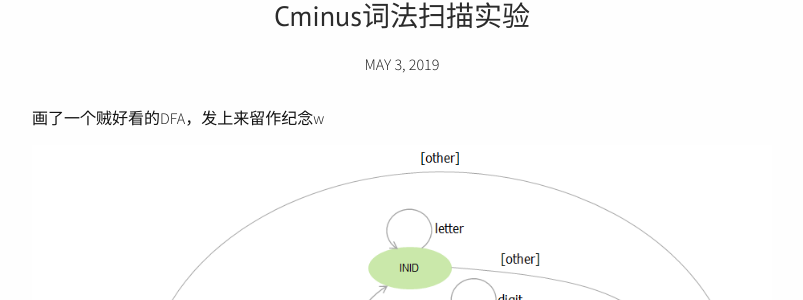
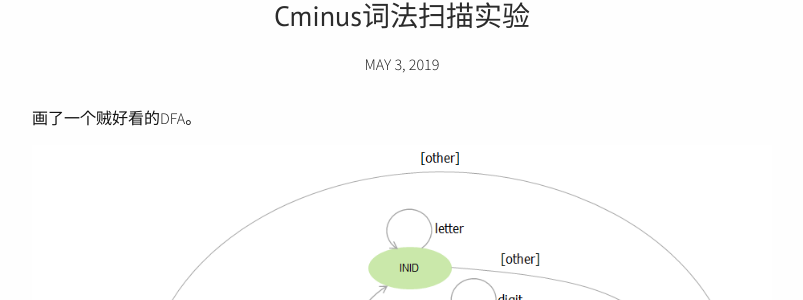
Before and after one commit to Stan7s/stan7s.github.io, a Jekyll site: the page built from _posts/2019-05-03-005.markdown, in a window 1280 px wide. Shown: the part 325-625 px from the top of the page, without its empty margins (238-1041 px from the left). Built offline with Jekyll 4.4.1, drawn with Linux system fonts in a browser that asks for light colours; nearby versions of some CDN libraries.

Commit message:
Update 2019-05-03-005.markdown

```diff
--- a/_posts/2019-05-03-005.markdown
+++ b/_posts/2019-05-03-005.markdown
@@ -5,9 +5,9 @@
 categories: ["work"]
 ---
 
-画了一个贼好看的DFA，发上来留作纪念w
+画了一个贼好看的DFA。
 
-![https://github.com/Stan7s/stan7s.github.io/blob/master/pic/Cminus-DFA.png](https://github.com/Stan7s/stan7s.github.io/blob/master/pic/Cminus-DFA.png)
+![Cminus-DFA]({{site.url}}/pic/Cminus-DFA.png)
 
 如上图所示，此DFA共包含11个状态，其中除START（初态）和DONE（终态）外，可分为以下三类：
 1. 注释相关的状态：DORC（Divide OR Comment，可能是除号，也可能是注释的开始），INCOMMENT1（进入注释），INCOMMENT（可能结束注释）。由于C-的注释较TINY而言略为复杂，因此需要设计多个中间状态以确保能够正确识别；
```
